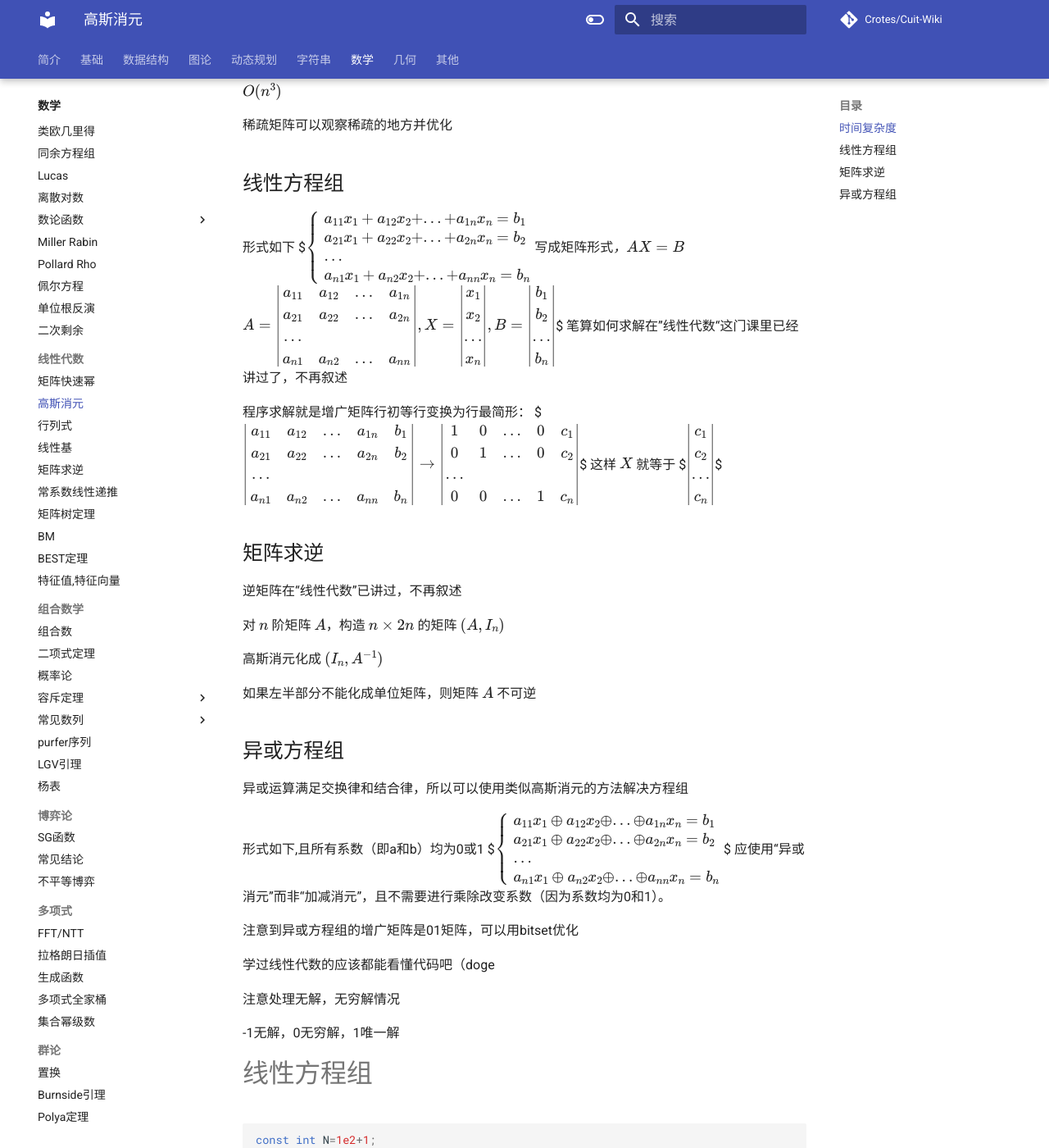
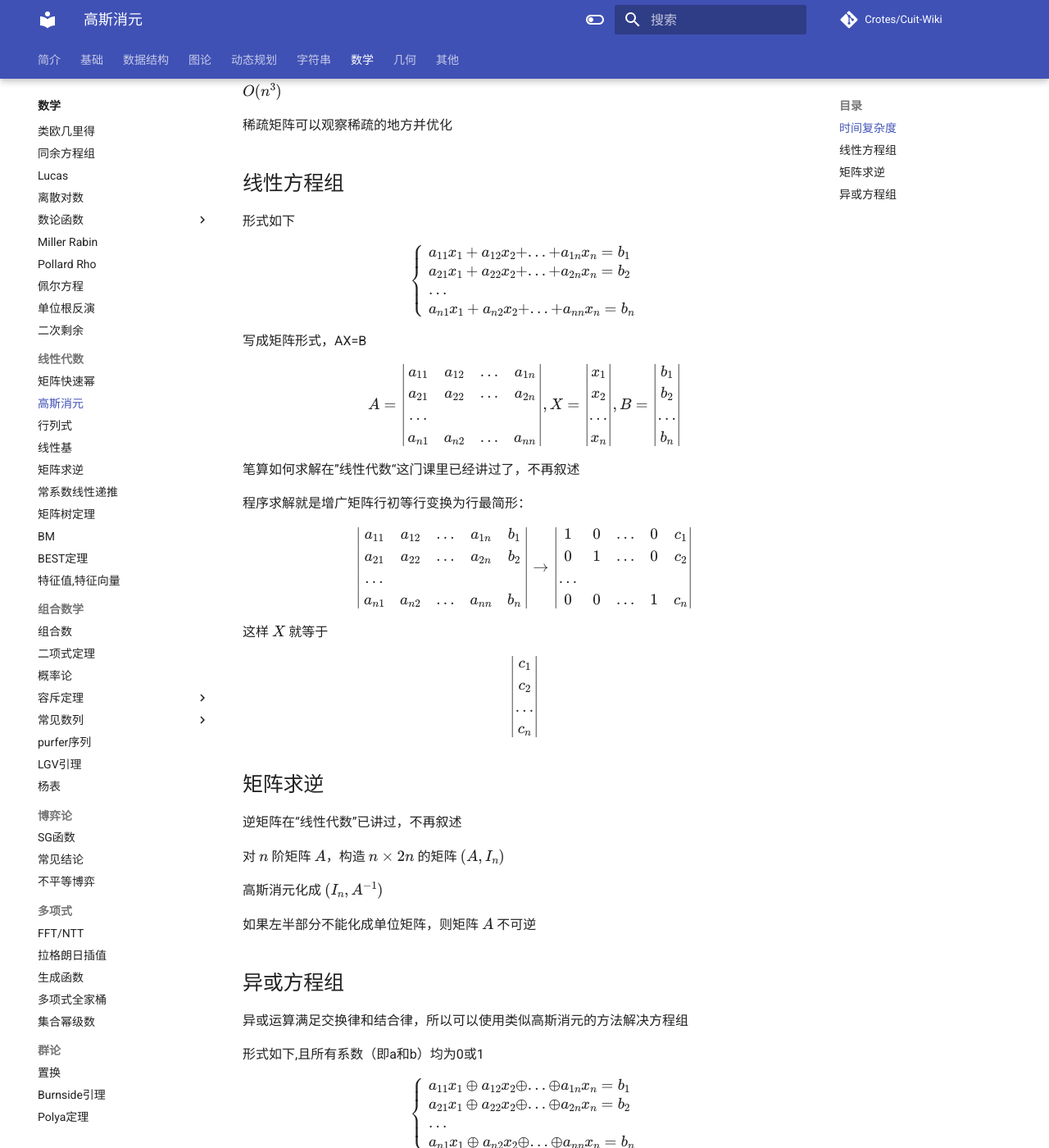
Before and after one commit to Crotes/Cuit-Wiki, an MkDocs documentation site: the page built from docs/Linear Algebra/高斯消元.md, in a window 1280 px wide and 1400 px high, scrolled down 287 px. Shown: the whole window at 82% size. Built offline with MkDocs 1.6.1 and Material for MkDocs 9.7.7, drawn with Linux system fonts in a browser that asks for light colours; formulas are drawn with MathJax 3; comment, search, counter and statistics services are not loaded; some of the changed text lies outside the part shown.

Commit message:
修改公式显示问题
是上次的问题，$$$$显示单行公式需要上下行皆为空行

```diff
--- a/docs/Linear Algebra/高斯消元.md
+++ b/docs/Linear Algebra/高斯消元.md
@@ -8,15 +8,23 @@ $O(n^3)$
 稀疏矩阵可以观察稀疏的地方并优化
 ## 线性方程组
 形式如下
+
 $$\begin{cases}a_{11}x_1+a_{12}x_2+...+a_{1n}x_n=b_1\\ a_{21}x_1+a_{22}x_2+...+a_{2n}x_n=b_2\\...\\a_{n1}x_1+a_{n2}x_2+...+a_{nn}x_n=b_n\end{cases}$$
+
 写成矩阵形式，AX=B
+
 $$A=\begin{vmatrix}a_{11}&a_{12}&...&a_{1n}\\a_{21}&a_{22}&...&a_{2n}\\...\\a_{n1}&a_{n2}&...&a_{nn}\end{vmatrix},X=\begin{vmatrix}x_1\\x_2\\...\\x_n\end{vmatrix},B=\begin{vmatrix}b_1\\b_2\\...\\b_n\end{vmatrix}$$
+
 笔算如何求解在”线性代数“这门课里已经讲过了，不再叙述
 
 程序求解就是增广矩阵行初等行变换为行最简形：
+
 $$\begin{vmatrix}a_{11}&a_{12}&...&a_{1n}&b_1\\a_{21}&a_{22}&...&a_{2n}&b_2\\...\\a_{n1}&a_{n2}&...&a_{nn}&b_n\end{vmatrix}\rightarrow\begin{vmatrix}1&0&...&0&c_1\\0&1&...&0&c_2\\...\\0&0&...&1&c_n\end{vmatrix}$$
+
 这样 $X$ 就等于
+
 $$\begin{vmatrix}c_1\\c_2\\...\\c_n\end{vmatrix}$$
+
 ## 矩阵求逆
 逆矩阵在“线性代数”已讲过，不再叙述
 
@@ -29,12 +37,12 @@ $$\begin{vmatrix}c_1\\c_2\\...\\c_n\end{vmatrix}$$
 异或运算满足交换律和结合律，所以可以使用类似高斯消元的方法解决方程组
 
 形式如下,且所有系数（即a和b）均为0或1
+
 $$\begin{cases}a_{11}x_1\oplus a_{12}x_2\oplus ...\oplus a_{1n}x_n=b_1\\ a_{21}x_1\oplus a_{22}x_2\oplus ...\oplus a_{2n}x_n=b_2\\...\\a_{n1}x_1\oplus a_{n2}x_2\oplus ...\oplus a_{nn}x_n=b_n\end{cases}$$
+
 应使用“异或消元”而非“加减消元”，且不需要进行乘除改变系数（因为系数均为0和1）。
 
 注意到异或方程组的增广矩阵是01矩阵，可以用bitset优化
-
-学过线性代数的应该都能看懂代码吧（doge
 
 注意处理无解，无穷解情况
 
```
